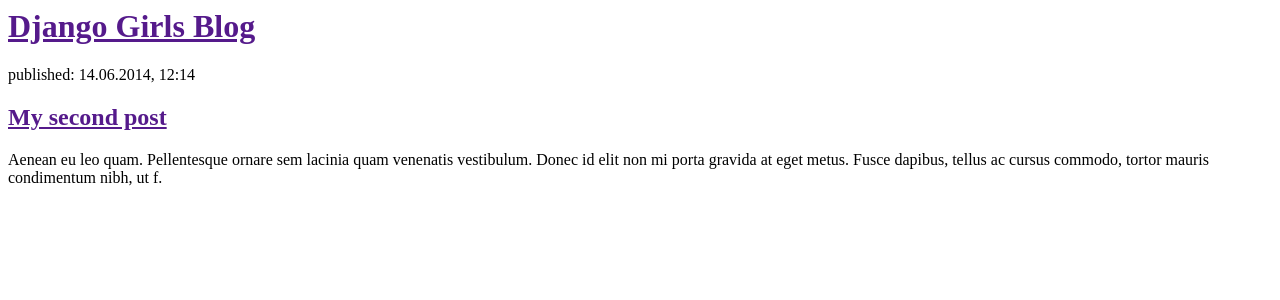
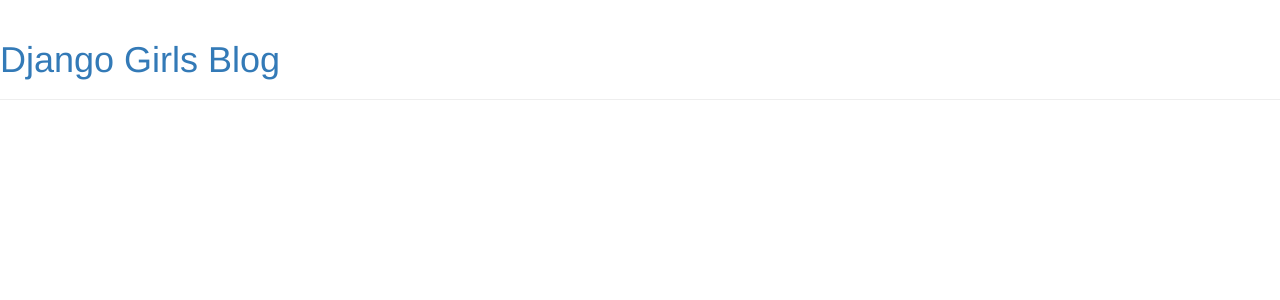
Before and after one commit to ellacullen/my-first-blog, a Django app: page / in a window 1280 px wide. Shown: the top 300 px of the page. Run offline with Django 3.2, Linux system fonts and the light colour scheme; tables that the repository leaves empty hold one stand-in row (values such as "Sample post"); some libraries are stand-ins or nearby versions.

Commit message:
Added view and template directories

```diff
--- /dev/null
+++ b/blog/templates/blog/base.html
@@ -0,0 +1,23 @@
+{% load staticfiles %}
+<html>
+    <head>
+        <title>Django Girls Blog</title>
+        <link href="//fonts.googleapis.com/css?family=Lobster&subset=latin,latin-ext" rel="stylesheet" type="text/css">
+        <link rel="stylesheet" href="//maxcdn.bootstrapcdn.com/bootstrap/3.2.0/css/bootstrap.min.css">
+        <link rel="stylesheet" href="//maxcdn.bootstrapcdn.com/bootstrap/3.2.0/css/bootstrap-theme.min.css">
+        <link rel="stylesheet" href="{% static 'css/blog.css' %}">
+    </head>
+    <body>
+    <div class="page-header">
+        <h1><a href="/">Django Girls Blog</a></h1>
+    </div>
+    <div class="content container">
+        <div class="row">
+            <div class="col-md-8">
+            {% block content %}
+            {% endblock %}
+            </div>
+        </div>
+    </div>
+</body>
+</html>
--- a/blog/templates/blog/post_list.html
+++ b/blog/templates/blog/post_list.html
@@ -1,26 +1,13 @@
-<html>
-    <head>
-        <title>Django Girls Blog</title>
-    </head>
-    <body>
-        <div>
-            <h1><a href="">Django Girls Blog</a></h1>
-        </div>
+{% extends 'blog/base.html' %}
 
-        <div>
-        {% for post in posts %}
-        <div>
-            <p>published: {{ post.published_date}}</p>
-            <h1><a href="">{{ post.title }}</a></h1>
+{% block content %}
+    {% for post in posts %}
+        <div class="post">
+            <div class="date">
+                {{ post.published_date }}
+            </div>
+            <h1><a href="{% url 'post_detail' pk=post.pk %}">{{ post.title }}</a></h1>
             <p>{{ post.text|linebreaksbr }}</p>
         </div>
-        {% endfor %}
-        </div>
-
-        <div>
-            <p>published: 14.06.2014, 12:14</p>
-            <h2><a href="">My second post</a></h2>
-            <p>Aenean eu leo quam. Pellentesque ornare sem lacinia quam venenatis vestibulum. Donec id elit non mi porta gravida at eget metus. Fusce dapibus, tellus ac cursus commodo, tortor mauris condimentum nibh, ut f.</p>
-        </div>
-    </body>
-</html>
+    {% endfor %}
+{% endblock content %}
--- a/blog/urls.py
+++ b/blog/urls.py
@@ -2,5 +2,6 @@ from django.conf.urls import url
 from . import views
 
 urlpatterns = [
-    url(r'^$', views.post_list, name='post_list'),
+url(r'^$', views.post_list, name='post_list'),
+url(r'^post/(?P<pk>\d+)/$', views.post_detail, name='post_detail'),
 ]
--- a/blog/views.py
+++ b/blog/views.py
@@ -1,8 +1,13 @@
 from django.shortcuts import render
 from django.utils import timezone
 from .models import Post
+from django.shortcuts import render, get_object_or_404
 
 # Create your views here.
 def post_list(request):
     posts = Post.objects.filter(published_date__lte=timezone.now()).order_by('published_date')
     return render(request, 'blog/post_list.html', {'posts' : posts})
+
+def post_detail(request, pk):
+    post = get_object_or_404(Post, pk=pk)
+    return render(request, 'blog/post_detail.html', {'post': post})
```
Also changed, not shown: blog/templates/blog/post_detail.html (added, +13 -0 lines).
